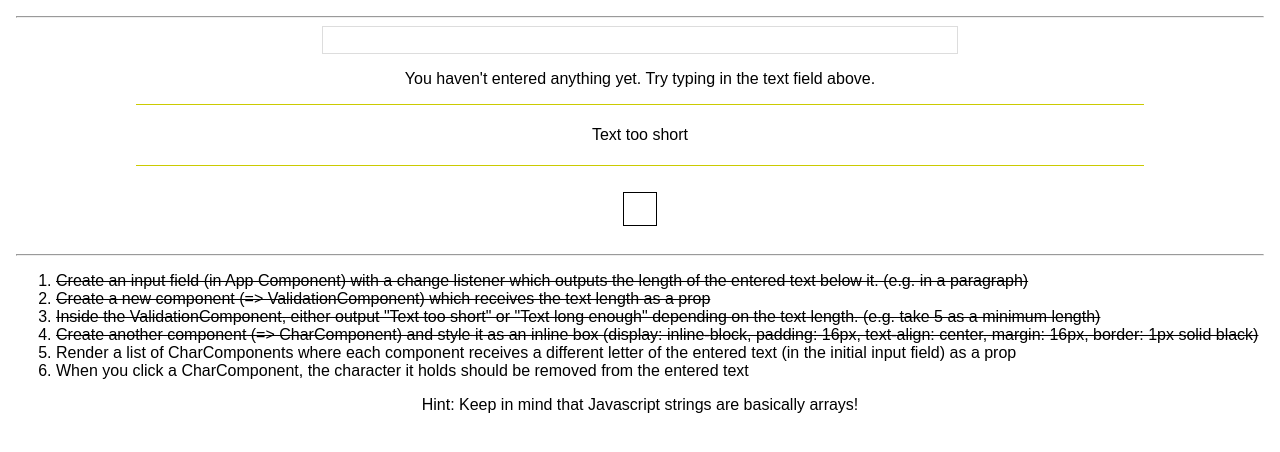
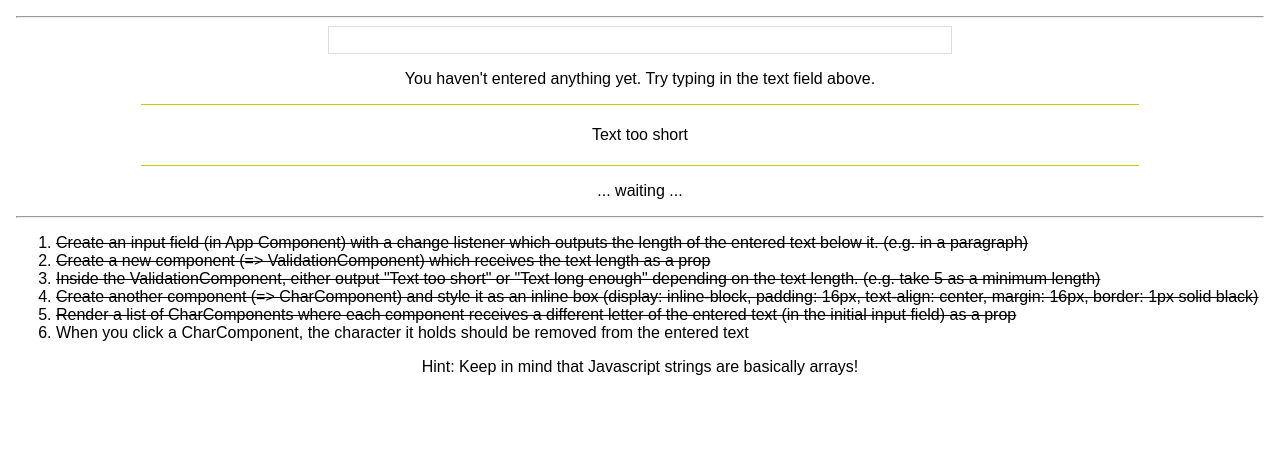
Before and after one commit to drehmke/udemy-react-course, a React (Create React App) app in the folder exercise02/: page / in a window 1280 px wide. Shown: the top 452 px of the page. Built offline with nearby package versions, Linux system fonts and the light colour scheme.

Commit message:
Exercise 2 ste 5 - render a list of characters

```diff
--- a/exercise02/src/App.css
+++ b/exercise02/src/App.css
@@ -1,3 +1,8 @@
+* {
+  outline: 0;
+  box-sizing: border-box;
+}
+
 .App {
   margin: 16px;
   text-align: center;
--- a/exercise02/src/App.js
+++ b/exercise02/src/App.js
@@ -6,6 +6,9 @@ import CharComponent from './Components/Char/Char'
 class App extends Component {
   state = {
     text: null,
+    textLen: `Current characters entered: `,
+    noTextLen: `You haven't entered anything yet. Try typing in the text field above.`,
+    noChar: ` ... waiting ... `
   }
 
   changeShowText = (event) => {
@@ -16,13 +19,26 @@ class App extends Component {
 
   render() {
     let showTextLength = null
+    let charList = null
+
     if( this.state.text ) {
       showTextLength = (
-        <p>You've entered {this.state.text.length} characters</p>
+        <p>{this.state.textLen} {this.state.text.length}</p>
+      )
+      const arr = this.state.text.split('')
+      charList = (
+        <div>
+          {arr.map( (c,i) => {
+            return <CharComponent key={i} c={c} />
+          })}
+        </div>
       )
     } else {
       showTextLength = (
-        <p>You haven't entered anything yet. Try typing in the text field above.</p>
+        <p>{this.state.noTextLen}</p>
+      )
+      charList = (
+        <p>{this.state.noChar}</p>
       )
     }
 
@@ -33,14 +49,16 @@ class App extends Component {
                 className="inputField" onChange={this.changeShowText} />
         { showTextLength }
         <ValidationComponent text={this.state.text} />
-        <CharComponent />
+        <div className="charContainer">
+          {charList}
+        </div>
         <hr />
         <ol>
           <li className="done">Create an input field (in App Component) with a change listener which outputs the length of the entered text below it. (e.g. in a paragraph)</li>
           <li className="done">Create a new component (=> ValidationComponent) which receives the text length as a prop</li>
           <li className="done">Inside the ValidationComponent, either output "Text too short" or "Text long enough" depending on the text length. (e.g. take 5 as a minimum length)</li>
           <li className="done">Create another component (=> CharComponent) and style it as an inline box (display: inline-block, padding: 16px, text-align: center, margin: 16px, border: 1px solid black)</li>
-          <li>Render a list of CharComponents where each component receives a different letter of the entered text (in the initial input field) as a prop</li>
+          <li className="done">Render a list of CharComponents where each component receives a different letter of the entered text (in the initial input field) as a prop</li>
           <li>When you click a CharComponent, the character it holds should be removed from the entered text</li>
         </ol>
         <p>Hint: Keep in mind that Javascript strings are basically arrays!</p>
--- a/exercise02/src/Components/Char/Char.js
+++ b/exercise02/src/Components/Char/Char.js
@@ -2,11 +2,16 @@ import React from 'react'
 import './char.css'
 
 const CharComponent = (props) => {
+  let c = null
+  if( props.c === " " ) { c = "-" }
+  else                  { c = props.c }
+
   return (
-    <div className="charContainer">
-      <div className="charElem"></div>
+    <div className="charElem">
+      {c}
     </div>
   )
+
 }
 
 export default CharComponent
--- a/exercise02/src/Components/Char/char.css
+++ b/exercise02/src/Components/Char/char.css
@@ -4,4 +4,5 @@
   text-align: center;
   margin: 16px;
   border: 1px solid black;
+  height: 50px;
 }
--- a/exercise02/src/Components/Validation/Validation.js
+++ b/exercise02/src/Components/Validation/Validation.js
@@ -10,7 +10,6 @@ const ValidationComponent = (props) => {
     len = props.text.length
   }
 
-
   return (
     <div className="validationContainer">
       <p>{ len >= minLen ? valid : short }</p>
--- a/exercise02/src/index.css
+++ b/exercise02/src/index.css
@@ -3,6 +3,3 @@ body {
   padding: 0;
   font-family: sans-serif;
 }
-* {
-  outline: 0
-}
```
